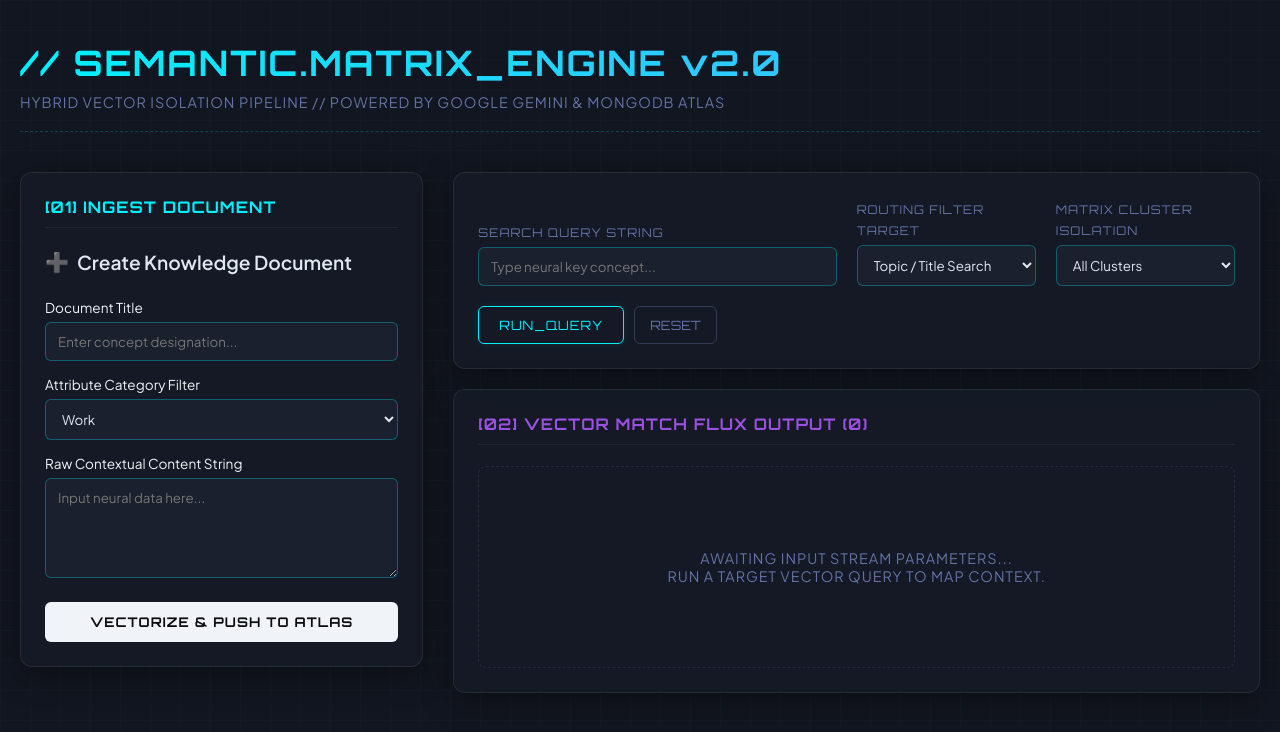
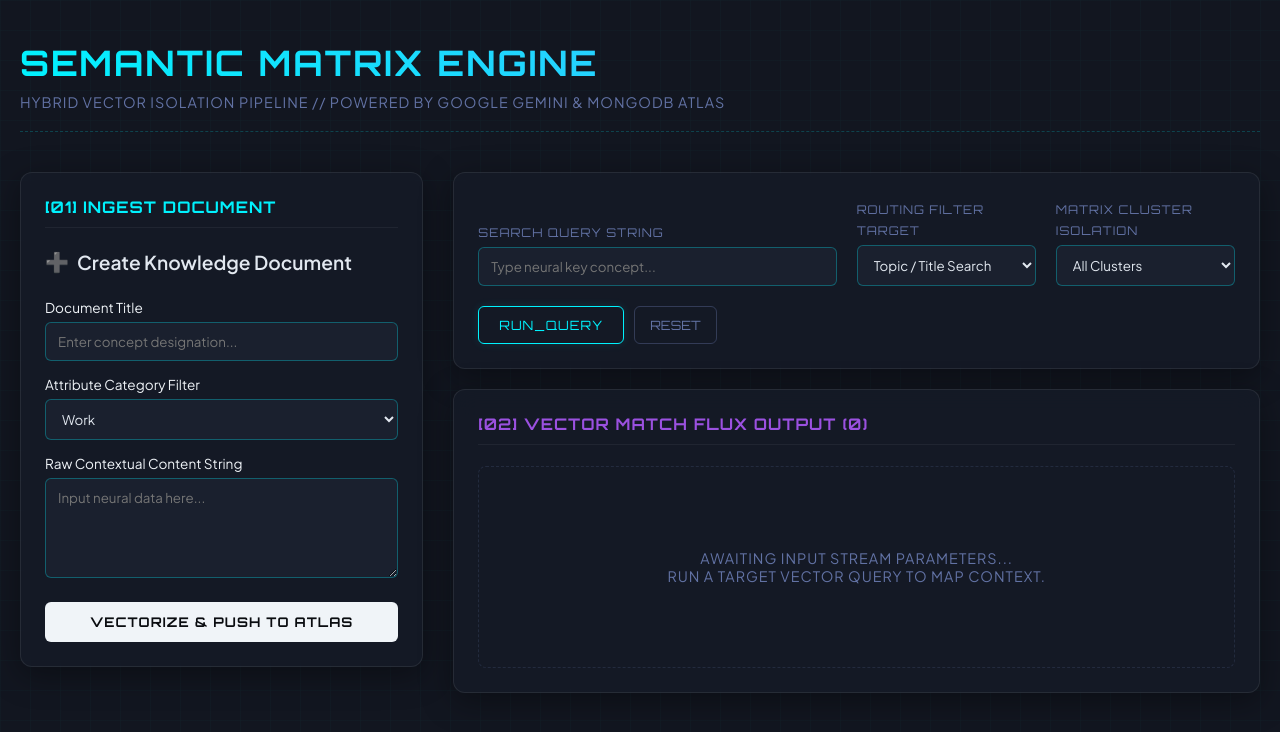
Before and after one commit to PrabanjanSS/Semantic-Notes-App, a React (Create React App) app in the folder frontend/: page / in a window 1280 px wide. Shown: the top 732 px of the page. Built offline with nearby package versions, Linux system fonts and the light colour scheme.

Commit message:
working final version

```diff
--- a/frontend/src/App.js
+++ b/frontend/src/App.js
@@ -19,7 +19,7 @@ function App() {
           WebkitBackgroundClip: 'text',
           WebkitTextFillColor: 'transparent'
         }}>
-          // SEMANTIC.MATRIX_ENGINE v2.0
+          SEMANTIC MATRIX ENGINE
         </h1>
         <p style={{ color: '#6272a4', fontSize: '0.9rem', margin: 0, textTransform: 'uppercase', letterSpacing: '1px' }}>
           Hybrid Vector Isolation Pipeline // Powered by Google Gemini & MongoDB Atlas
```
